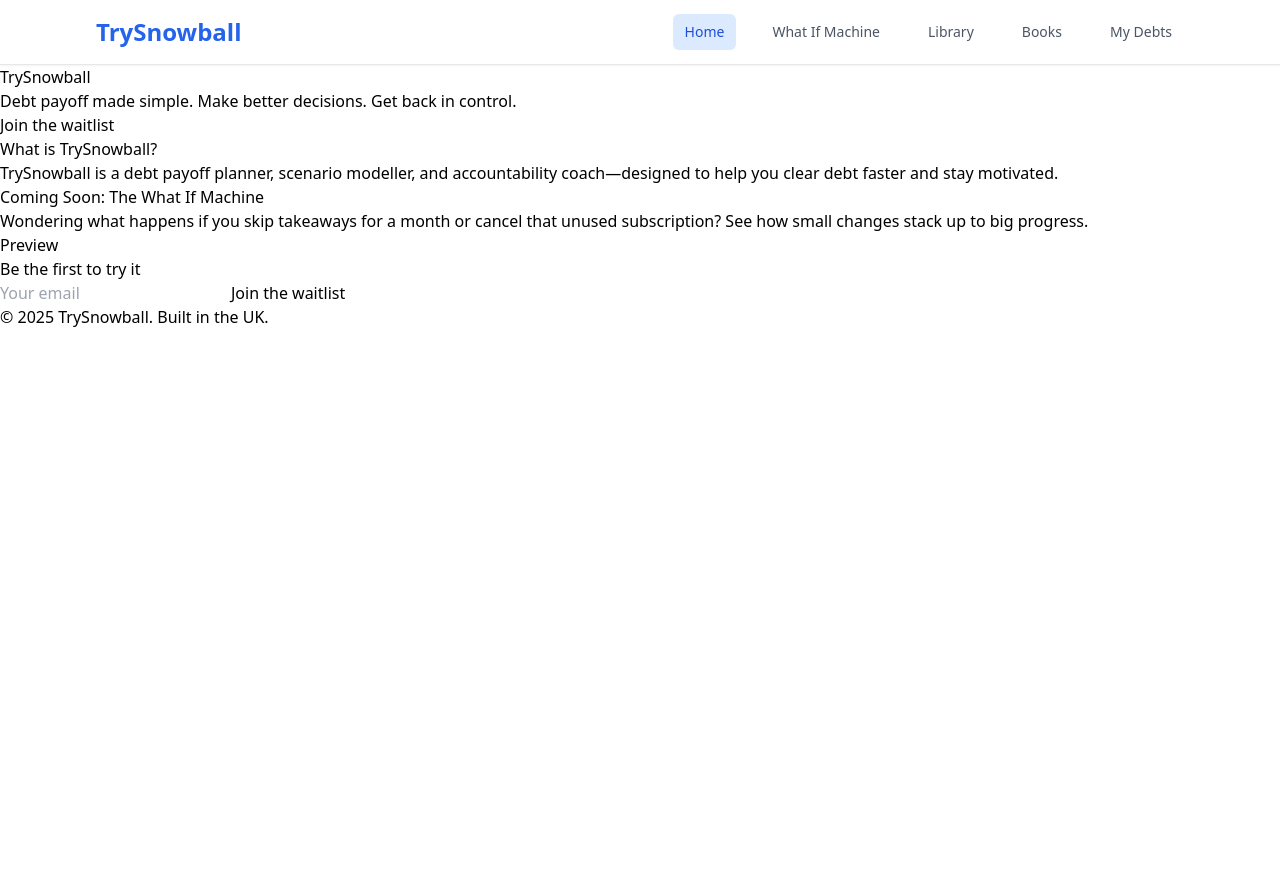
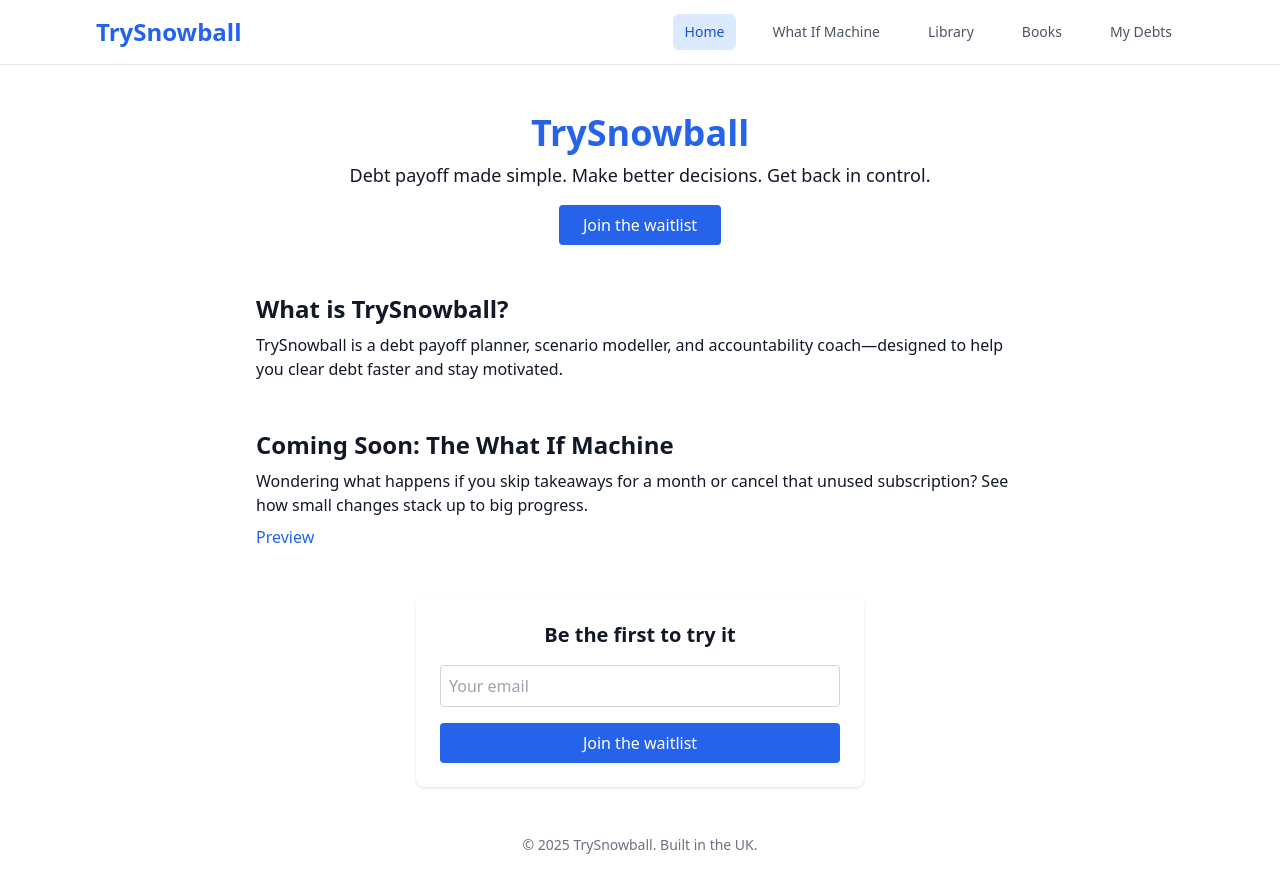
Before and after one commit to richbate/trysnowball-frontend, a React (Create React App) app: page / in a window 1280 px wide. Shown: the top 892 px of the page. Before the commit the page ends 800 px from the top, so only its background shows below. Built offline with nearby package versions, Linux system fonts and the light colour scheme.

Commit message:
Add Home page structure, restore content, waitlist form and GA tag

```diff
--- a/src/pages/home.jsx
+++ b/src/pages/home.jsx
@@ -1,37 +1,52 @@
 import React from 'react';
 
-const Home = () => (
-  <div className="App">
-    <header className="hero">
-      <h1>TrySnowball</h1>
-      <p>Debt payoff made simple. Make better decisions. Get back in control.</p>
-      <a href="#signup" className="cta">Join the waitlist</a>
+const Home = () => {
+  return (
+    <div className="min-h-screen bg-white text-gray-900 px-6 py-12">
+      <header className="text-center mb-12">
+        <h1 className="text-4xl font-bold text-blue-600 mb-2">TrySnowball</h1>
+        <p className="text-lg">Debt payoff made simple. Make better decisions. Get back in control.</p>
+        <a href="#signup" className="inline-block mt-4 px-6 py-2 bg-blue-600 text-white rounded hover:bg-blue-700">
+          Join the waitlist
+        </a>
       </header>
 
-    <section className="intro">
-      <h2>What is TrySnowball?</h2>
+      <section className="mb-12 max-w-3xl mx-auto">
+        <h2 className="text-2xl font-semibold mb-2">What is TrySnowball?</h2>
         <p>TrySnowball is a debt payoff planner, scenario modeller, and accountability coach—designed to help you clear debt faster and stay motivated.</p>
       </section>
 
-    <section className="teaser">
-      <h2>Coming Soon: The What If Machine</h2>
+      <section className="mb-12 max-w-3xl mx-auto">
+        <h2 className="text-2xl font-semibold mb-2">Coming Soon: The What If Machine</h2>
         <p>Wondering what happens if you skip takeaways for a month or cancel that unused subscription? See how small changes stack up to big progress.</p>
-      <a href="#whatif">Preview</a>
+        <a href="#whatif" className="inline-block mt-2 text-blue-600 hover:underline">Preview</a>
       </section>
 
-    <section id="signup" className="signup">
-      <h2>Be the first to try it</h2>
+      <section id="signup" className="bg-white rounded-lg shadow p-6 my-10 max-w-md mx-auto">
+  <h2 className="text-xl font-bold mb-4 text-center">Be the first to try it</h2>
   <form name="signup" method="POST" data-netlify="true">
     <input type="hidden" name="form-name" value="signup" />
-        <input type="email" name="email" placeholder="Your email" required />
-        <button type="submit">Join the waitlist</button>
+    <input
+      type="email"
+      name="email"
+      placeholder="Your email"
+      required
+      className="w-full p-2 border border-gray-300 rounded mb-4"
+    />
+    <button
+      type="submit"
+      className="w-full bg-blue-600 text-white py-2 px-4 rounded hover:bg-blue-700"
+    >
+      Join the waitlist
+    </button>
   </form>
 </section>
 
-    <footer>
+      <footer className="text-center mt-12 text-sm text-gray-500">
         <p>© {new Date().getFullYear()} TrySnowball. Built in the UK.</p>
       </footer>
     </div>
   );
+};
 
 export default Home;
```
Lines whose indentation alone changed are shown as unchanged.
